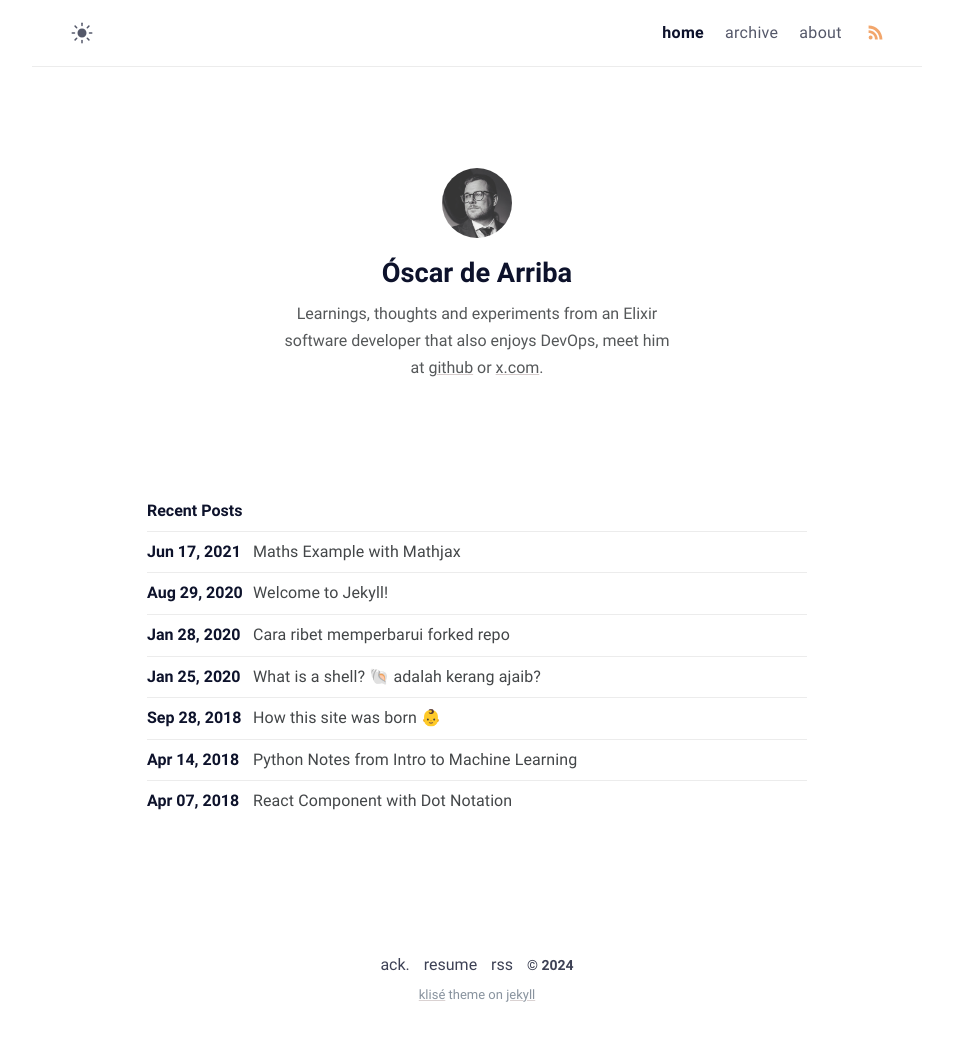
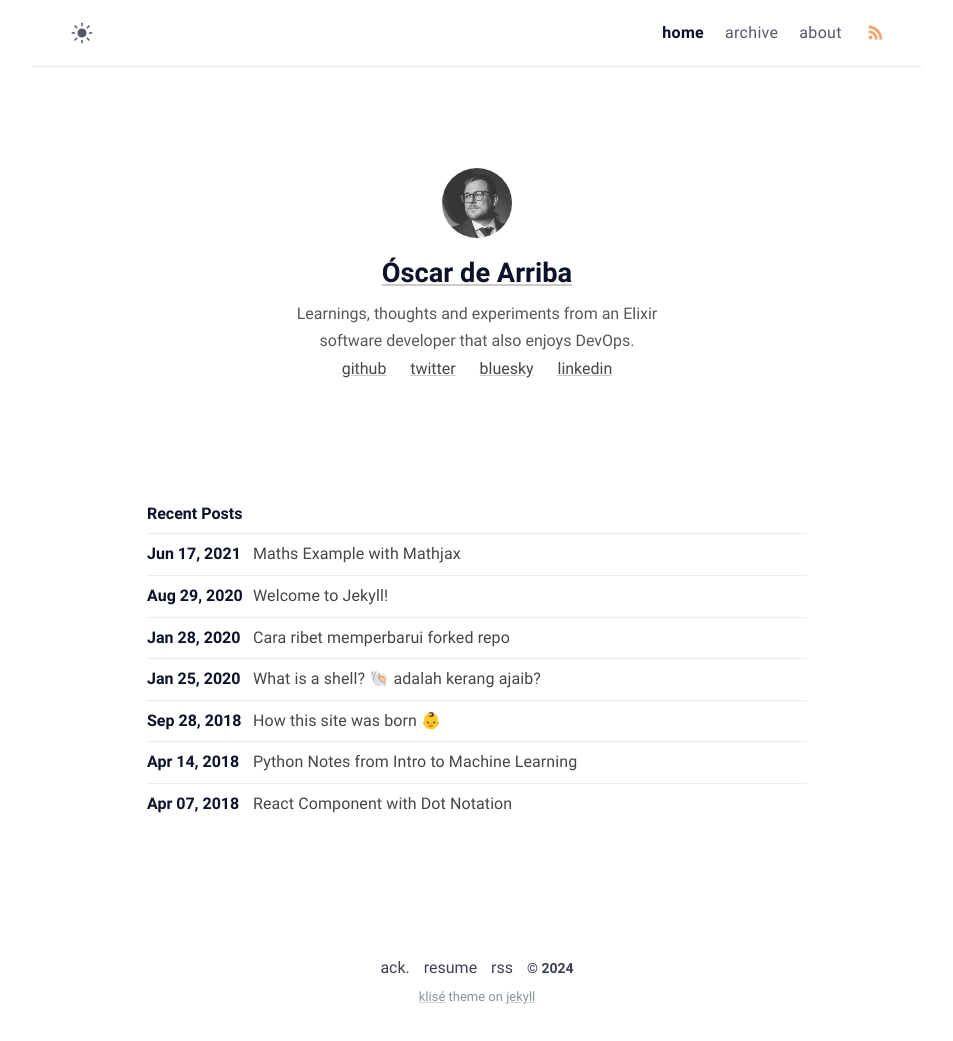
Before and after one commit to odarriba/odarriba.dev, a Jekyll site: the page built from index.md, in a window 1280 px wide. Shown: the whole page, without its empty margins (163-1116 px from the left). Built offline with Jekyll 4.4.1, drawn with Linux system fonts in a browser that asks for light colours.

Commit message:
Update config site and author section

```diff
--- a/_config.yml
+++ b/_config.yml
@@ -1,9 +1,9 @@
 # Site settings
-title: Óscar de Arriba - odarriba.dev # site title
-description: >- # site description
+title: Óscar de Arriba - odarriba.dev
+description: >-
   Learnings, thoughts and experiments from an Elixir software developer that also enjoys DevOps.
-lang: en-US # default lang
-timezone: Europe/Madrid # set your timezone
+lang: en-US
+timezone: Europe/Madrid
 image: assets/img/og-image.jpeg
 mode: light # default theme "dark" | "light"
 
@@ -11,8 +11,21 @@ mode: light # default theme "dark" | "light"
 author:
   name: Óscar de Arriba
   bio: >-
-    Learnings, thoughts and experiments from an Elixir software developer that also enjoys DevOps, meet him at <a href="https://github.com/odarriba" target="_blank" rel="noopener">github</a> or <a href="https://x.com/odarriba" target="_blank" rel="noopener">x.com</a>.
+    Learnings, thoughts and experiments from an Elixir software developer that also enjoys DevOps.
   avatar: /assets/img/avatar.webp
+  links:
+    - name: GitHub
+      url: https://github.com/odarriba
+      icon: fab fa-github
+    - name: Twitter
+      url: https://x.com/odarriba
+      icon: fab fa-x-twitter
+    - name: Bluesky
+      url: https://bsky.app/profile/odarriba.dev
+      icon: fab fa-bluesky
+    - name: LinkedIn
+      url: https://www.linkedin.com/in/oscardearriba
+      icon: fab fa-linkedin
 
 # URL settings
 url: "https://odarriba.dev"
--- a/_includes/author.html
+++ b/_includes/author.html
@@ -1,9 +1,18 @@
 <div class="author">
-  <img
-    class="author-avatar"
-    src="{{ site.author.avatar }}"
-    alt="{{ site.author.username }}"
-  />
-  <h2 class="author-name">{{ site.author.name }}</h2>
+  <a class="author-header" href="/about/">
+    <img
+      class="author-avatar"
+      src="{{ site.author.avatar }}"
+      alt="{{ site.author.username }}"
+    />
+    <h2 class="author-name">
+      {{ site.author.name }}
+    </h2>
+  </a>
   <p class="author-bio">{{ site.author.bio }}</p>
+  {%- for link in site.author.links -%}
+  &nbsp;&nbsp;
+  <a href="{{ link.url }}" title="{{ link.name }}" target="_blank">{{ link.name | downcase }}</a>
+  &nbsp;&nbsp;
+  {%- endfor -%}
 </div>
```
Also changed, not shown: _includes/navbar.html (line endings or trailing spaces).
